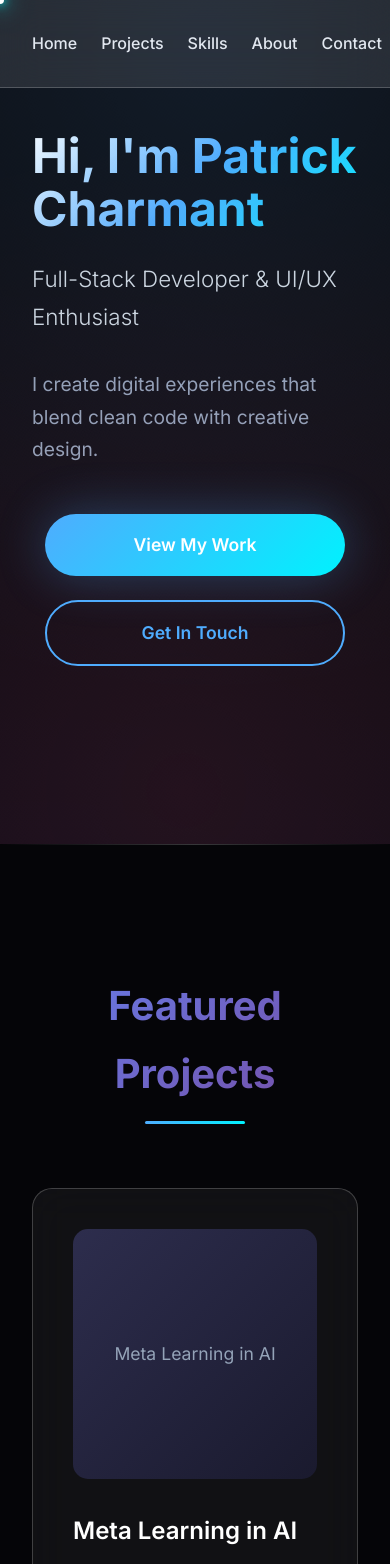
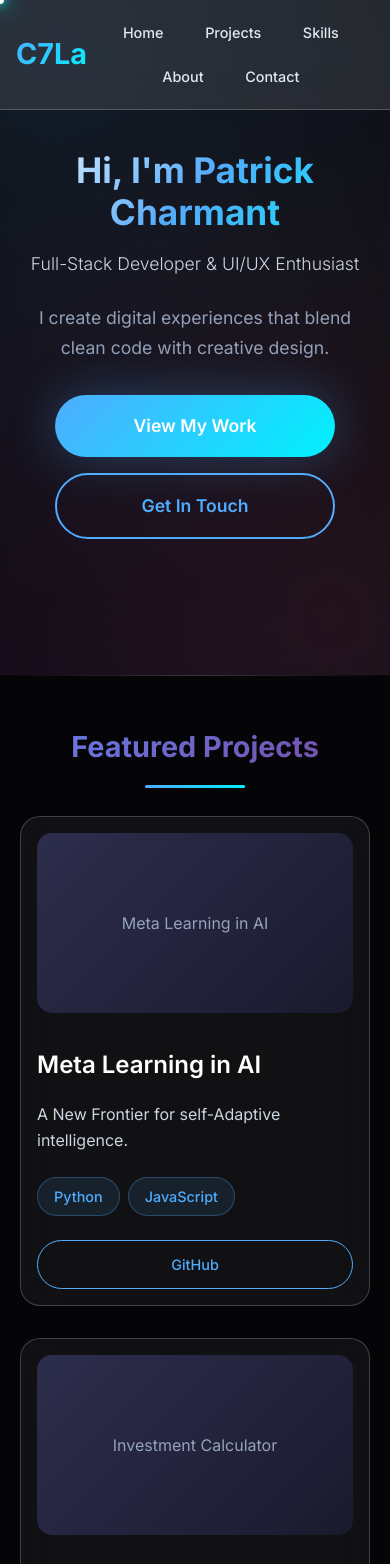
Before and after one commit to charmant07/My-portfolio, a plain HTML site: page index.html in a window 390 px wide. Shown: the top 1564 px of the page. Drawn offline with Linux system fonts and the light colour scheme.

Commit message:
Improve mobile optimization and responsive styles
This update enhances mobile optimization by adjusting styles for various sections, including the hero, navigation, projects grid, skills section, about section, contact section, and footer. It ensures better spacing, font sizes, and layout for smaller screens.

```diff
--- a/style.css
+++ b/style.css
@@ -718,4 +718,150 @@ section {
 .fade-in.visible {
   opacity: 1;
   transform: translateY(0);
+
 }
+/* ===== MOBILE OPTIMIZATION OVERHAUL ===== */
+@media (max-width: 768px) {
+    /* Fix hero section spacing */
+    .hero {
+        min-height: 80vh;
+        padding-top: 60px;
+        text-align: center;
+    }
+
+    .hero-title {
+        font-size: 2.8rem !important;
+        line-height: 1.2;
+        margin-bottom: 1rem;
+    }
+
+    .hero-subtitle {
+        font-size: 1.3rem !important;
+        margin-bottom: 1.5rem;
+    }
+
+    .hero-description {
+        font-size: 1.1rem;
+        margin-bottom: 2rem;
+    }
+
+    .hero-buttons {
+        flex-direction: column;
+        gap: 1rem;
+    }
+
+    .btn {
+        width: 100%;
+        max-width: 280px;
+        padding: 1rem 2rem;
+        font-size: 1.1rem;
+    }
+
+    /* Fix navigation */
+    .nav-menu {
+        gap: 1rem;
+        flex-wrap: wrap;
+        justify-content: center;
+    }
+
+    .nav-menu a {
+        font-size: 0.9rem;
+        padding: 0.3rem 0.8rem;
+    }
+
+    /* Fix projects grid */
+    .projects-grid {
+        grid-template-columns: 1fr !important;
+        gap: 1.5rem;
+    }
+
+    .project-card {
+        padding: 1.5rem;
+        margin: 0.5rem;
+    }
+
+    .project-image {
+        height: 180px;
+        font-size: 1rem;
+    }
+
+    /* Fix skills section */
+    .skills-grid {
+        grid-template-columns: 1fr;
+        gap: 1.5rem;
+    }
+
+    .skill-category {
+        padding: 1.5rem;
+    }
+
+    .skill-list {
+        gap: 0.5rem;
+    }
+
+    .skill-list span {
+        padding: 0.6rem 1rem;
+        font-size: 0.85rem;
+    }
+
+    /* Fix section spacing */
+    section {
+        padding: 3rem 0;
+    }
+
+    .section-title {
+        font-size: 2.2rem !important;
+        margin-bottom: 2.5rem;
+    }
+
+    /* Fix about section */
+    .about-text p {
+        font-size: 1.1rem;
+        text-align: left;
+        padding: 0 1rem;
+    }
+
+    /* Fix contact section */
+    .social-links {
+        flex-direction: column;
+        gap: 1rem;
+    }
+
+    .social-link {
+        width: 100%;
+        max-width: 250px;
+    }
+
+    /* Fix footer */
+    .footer {
+        padding: 2rem 0;
+    }
+}
+
+/* ===== SMALL PHONE OPTIMIZATION ===== */
+@media (max-width: 480px) {
+    .container {
+        padding: 0 1rem;
+    }
+
+    .hero-title {
+        font-size: 2.2rem !important;
+    }
+
+    .hero-subtitle {
+        font-size: 1.1rem !important;
+    }
+
+    .project-card {
+        padding: 1rem;
+        margin: 0.25rem;
+    }
+
+    .section-title {
+        font-size: 1.8rem !important;
+    }
+
+    .nav-container {
+        padding: 0 1rem;
+    }
+}
```
